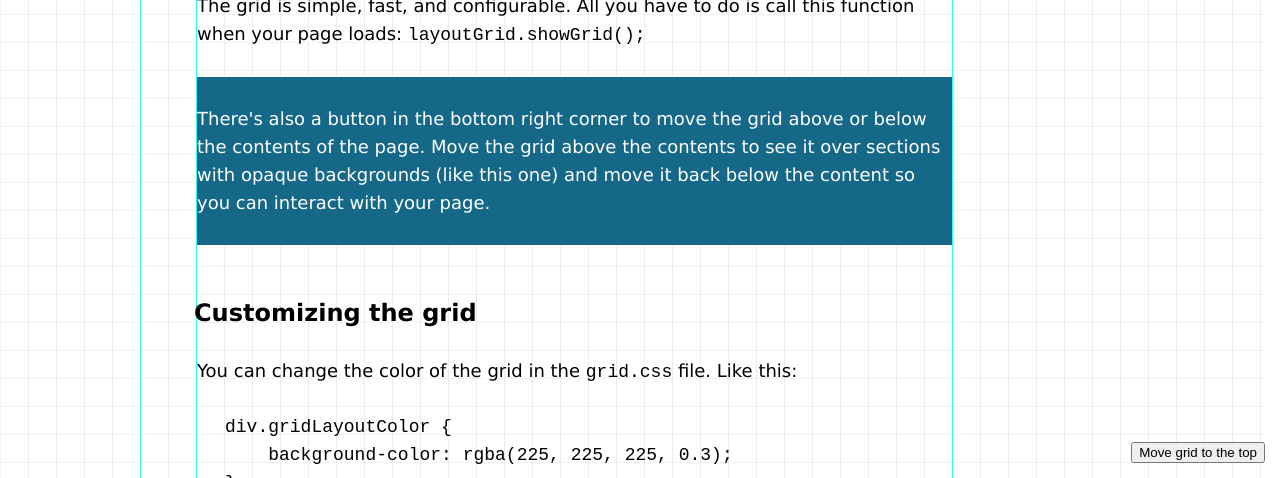
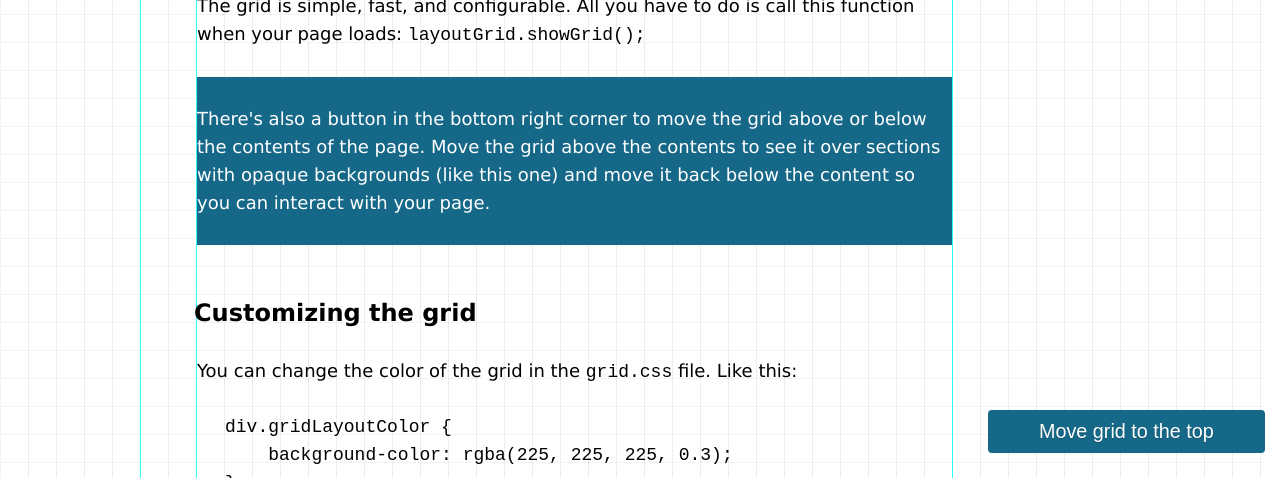
Before and after one commit to zgrossbart/grid, a plain HTML site: page index.html in a window 1280 px wide. Shown: the part 322-800 px from the top of the page. Drawn offline with nearby package versions, Linux system fonts and the light colour scheme.

Commit message:
Tweaked the size and positioning of the grid button to make it more visible.

```diff
--- a/grid.css
+++ b/grid.css
@@ -9,8 +9,17 @@
 #gridLayoutButton {
     position: fixed;
     right: 15px;
-    bottom: 15px;
+    bottom: 25px;
     z-index: 9999;
+    font-size: 110%;
+    color: white;
+    border-radius: 4px;
+    text-shadow: 0 1px 1px rgba(0, 0, 0, 0.2);
+    padding: .5em 1em;
+    border: 0 rgba(0,0,0,0);
+    text-decoration: none;
+    background: #166888;
+    min-width: 14em;
 }
 
 /*
```
